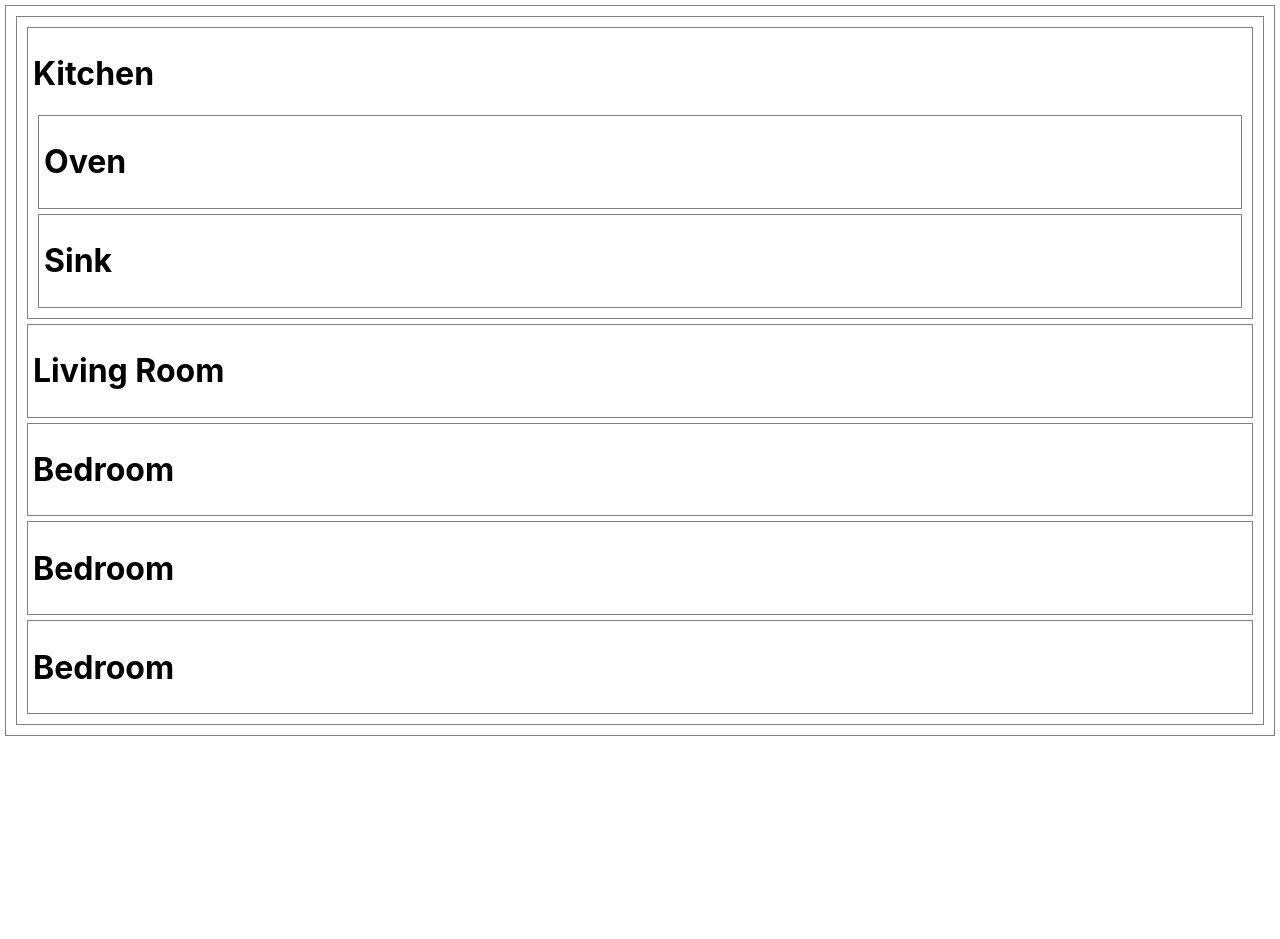
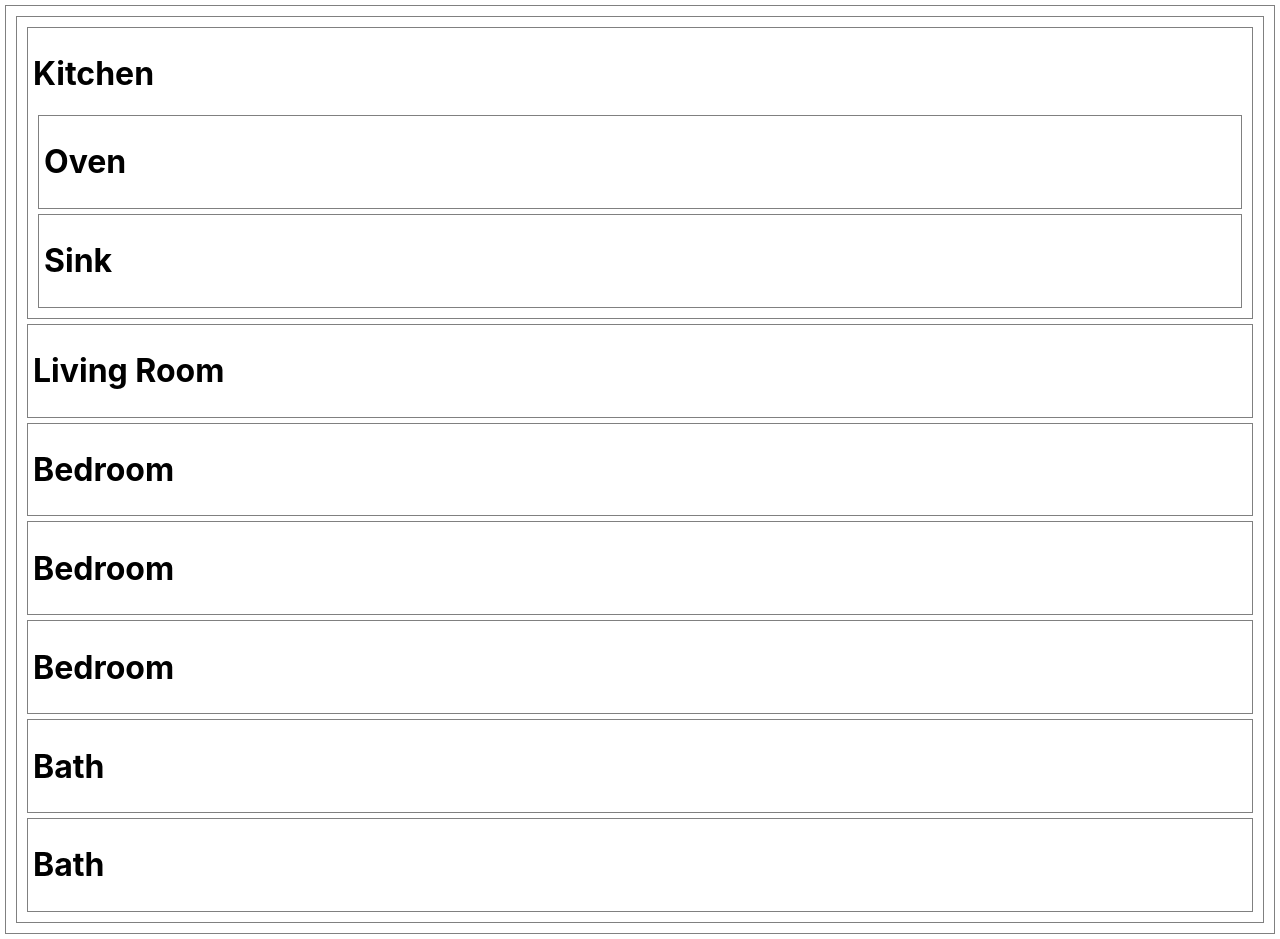
Before and after one commit to imcocokim/floorplan-lab, a React (Create React App) app: page / in a window 1280 px wide. Before the commit the page ends 800 px from the top, so only its background shows below. Built offline with nearby package versions, Linux system fonts and the light colour scheme.

Commit message:
add Bath

```diff
--- /dev/null
+++ b/src/Bath.jsx
@@ -0,0 +1,9 @@
+const Bath = (size) => {
+  return (
+    <div>
+      <h1>Bath</h1>
+    </div>
+  );
+}
+
+export default Bath;
--- a/src/FloorPlan.jsx
+++ b/src/FloorPlan.jsx
@@ -1,3 +1,4 @@
+import Bath from "./Bath";
 import Bedroom from "./Bedroom";
 import Kitchen from "./Kitchen";
 import LivingRoom from "./LivingRoom";
@@ -10,6 +11,8 @@ const FloorPlan = () => {
     <Bedroom />
     <Bedroom />
     <Bedroom />
+    <Bath />
+    <Bath />
     </>
   );
 }
```
Also changed, not shown: 1 other file (tests, documents, lock files or other folders).
